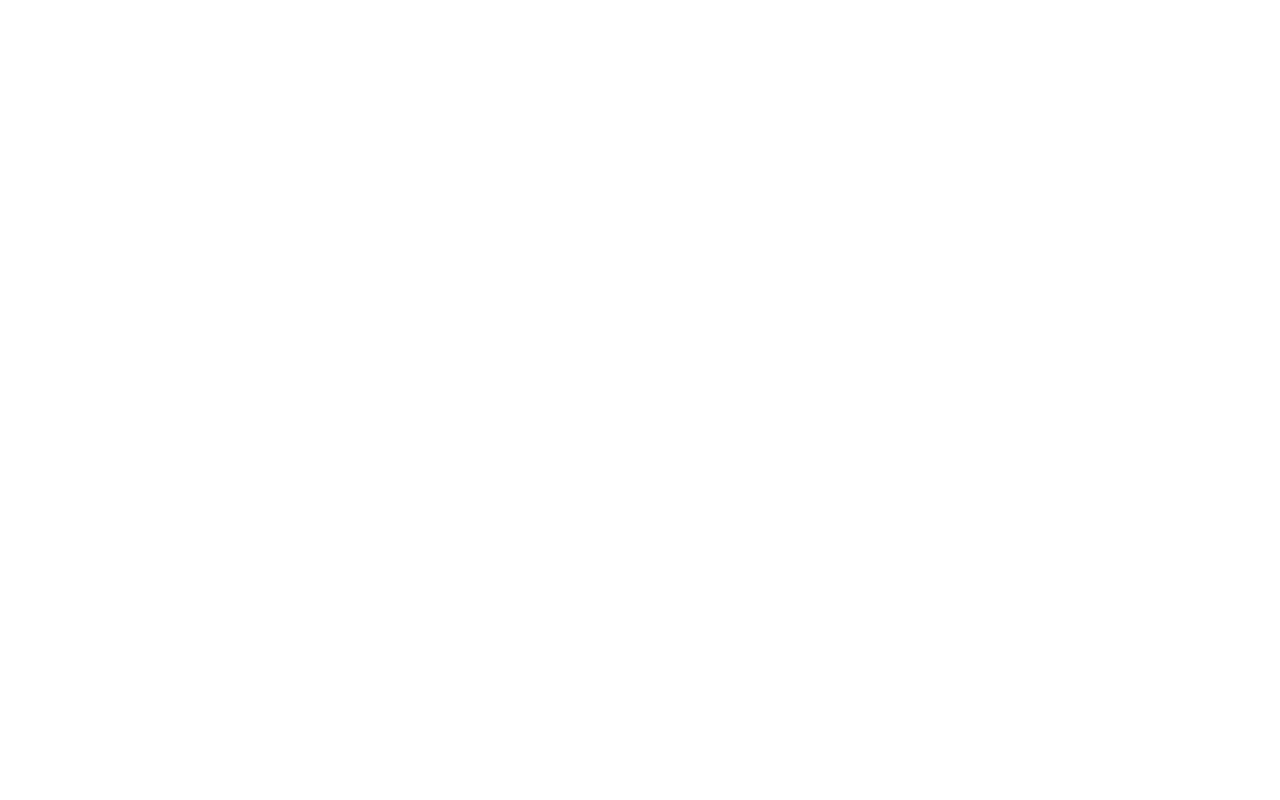
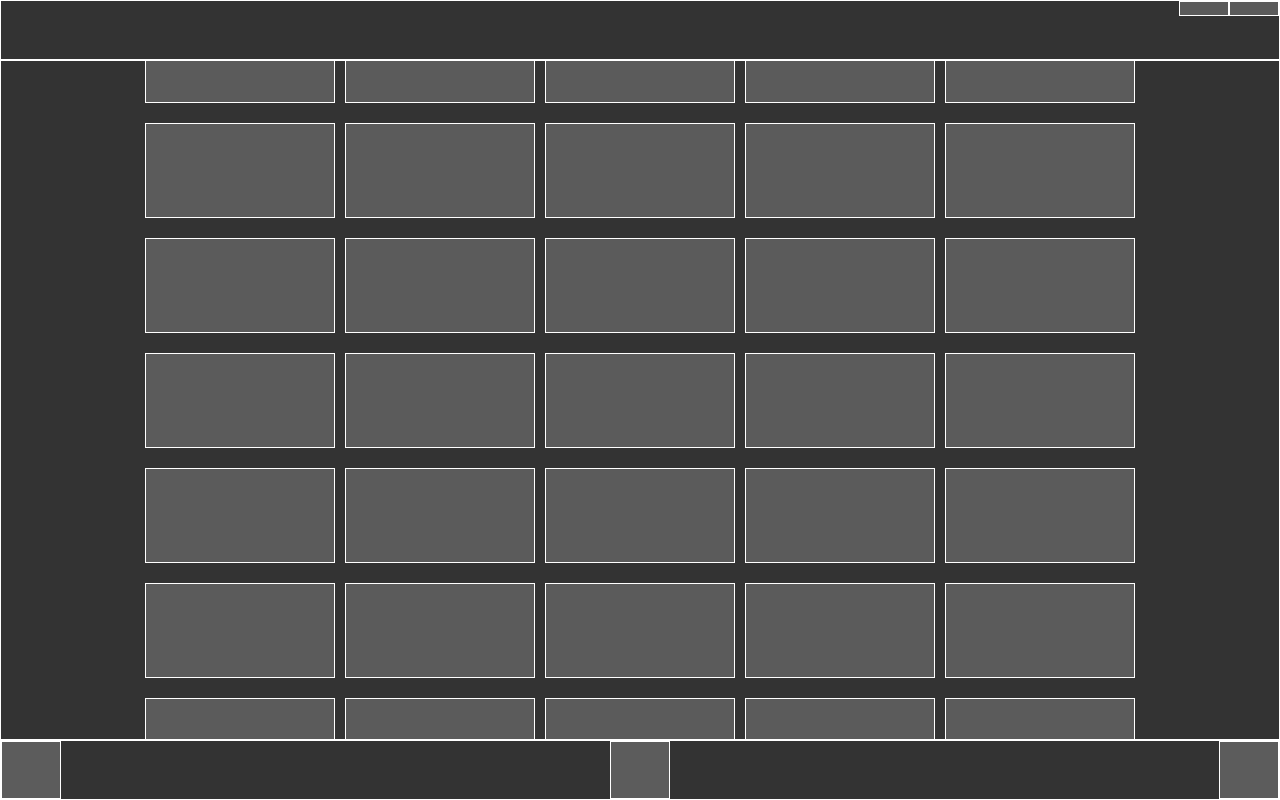
Before and after one commit to giancarlogiorgiocroce/html-css-zoom, a plain HTML site: page index.html in a window 1280 px wide. Drawn offline with Linux system fonts and the light colour scheme.

Commit message:
Struttura di base con blocchi non-restringenti e posizioni finali

```diff
--- a/css/general.css
+++ b/css/general.css
@@ -2,6 +2,17 @@
     padding: 0;
     margin: 0;
     box-sizing: border-box;
+    color: white;
+}
+
+:root{
+    --metallic-black: rgb(34, 34, 34);
+    --active-green: rgb(75, 200, 0);
+    --end-meeting: rgb(225, 34, 13);
+}
+
+body{
+    background-color: black;
 }
 
 ul{
--- a/css/style.css
+++ b/css/style.css
@@ -1,7 +1,16 @@
 /*
     HEADER
 */
+header{
+    height: 60px;
 
+    flex-direction: row-reverse;
+}
+
+.header-icon{
+    height: 15px;
+    width: 50px;
+}
 /*
     /HEADER
 */
@@ -10,7 +19,29 @@
 /*
     MAIN
 */
+main{
+    height: calc(100vh - 120px);
+    padding: 0 40px;
 
+    /*
+    justify-content: space-evenly;
+    align-content: space-evenly;
+
+    In caso di restringimento le cam si toccano!
+    */
+
+    justify-content: center;
+    align-content: center;
+    flex-wrap: wrap;
+
+    overflow-y: auto;
+}
+
+.single-cam{
+    height: 95px;
+    width: 190px;
+    margin: 10px 5px;
+}
 /*
     /MAIN
 */
@@ -19,7 +50,16 @@
 /*
     FOOTER
 */
+footer{
+    height: 60px;
 
+    justify-content: space-between;
+}
+
+footer nav{
+    height: 100%;
+    width: 60px;
+}
 /*
     /FOOTER
 */
--- a/css/utils.css
+++ b/css/utils.css
@@ -6,10 +6,14 @@
     display: flex;
 }
 
+.flex-static{
+    flex-shrink: 0;
+}
+
 /* Debug */
 .debug{
-    background-color: rgba(0, 255, 0, 0.1);
-    border: 1px solid blue;
+    background-color: rgba(255, 255, 255, 0.2);
+    border: 1px solid white;
 }
 
 .h100{
--- a/index.html
+++ b/index.html
@@ -13,17 +13,54 @@
 </head>
 <body>
 
-   <header>
+    <header class="debug flex">
+        <div class="debug header-icon flex-static"></div>
+        <div class="debug header-icon flex-static"></div>
+    </header>
 
-   </header>
+    <main class="debug flex">
+        <div class="debug single-cam flex-static"></div>
+        <div class="debug single-cam flex-static"></div>
+        <div class="debug single-cam flex-static"></div>
+        <div class="debug single-cam flex-static"></div>
+        <div class="debug single-cam flex-static"></div>
+        <div class="debug single-cam flex-static"></div>
+        <div class="debug single-cam flex-static"></div>
+        <div class="debug single-cam flex-static"></div>
+        <div class="debug single-cam flex-static"></div>
+        <div class="debug single-cam flex-static"></div>
+        <div class="debug single-cam flex-static"></div>
+        <div class="debug single-cam flex-static"></div>
+        <div class="debug single-cam flex-static"></div>
+        <div class="debug single-cam flex-static"></div>
+        <div class="debug single-cam flex-static"></div>
+        <div class="debug single-cam flex-static"></div>
+        <div class="debug single-cam flex-static"></div>
+        <div class="debug single-cam flex-static"></div>
+        <div class="debug single-cam flex-static"></div>
+        <div class="debug single-cam flex-static"></div>
+        <div class="debug single-cam flex-static"></div>
+        <div class="debug single-cam flex-static"></div>
+        <div class="debug single-cam flex-static"></div>
+        <div class="debug single-cam flex-static"></div>
+        <div class="debug single-cam flex-static"></div>
+        <div class="debug single-cam flex-static"></div>
+        <div class="debug single-cam flex-static"></div>
+        <div class="debug single-cam flex-static"></div>
+        <div class="debug single-cam flex-static"></div>
+        <div class="debug single-cam flex-static"></div>
+        <div class="debug single-cam flex-static"></div>
+        <div class="debug single-cam flex-static"></div>
+        <div class="debug single-cam flex-static"></div>
+        <div class="debug single-cam flex-static"></div>
+        <div class="debug single-cam flex-static"></div>
+    </main>
 
-   <main>
-
-   </main>
-
-   <footer>
-
-   </footer>
+    <footer class="debug flex">
+        <nav class="debug nav-left flex flex-static"></nav>
+        <nav class="debug nav-center flex flex-static"></nav>
+        <nav class="debug nav-right flex flex-static"></nav>
+    </footer>
 
 </body>
 </html>
```
